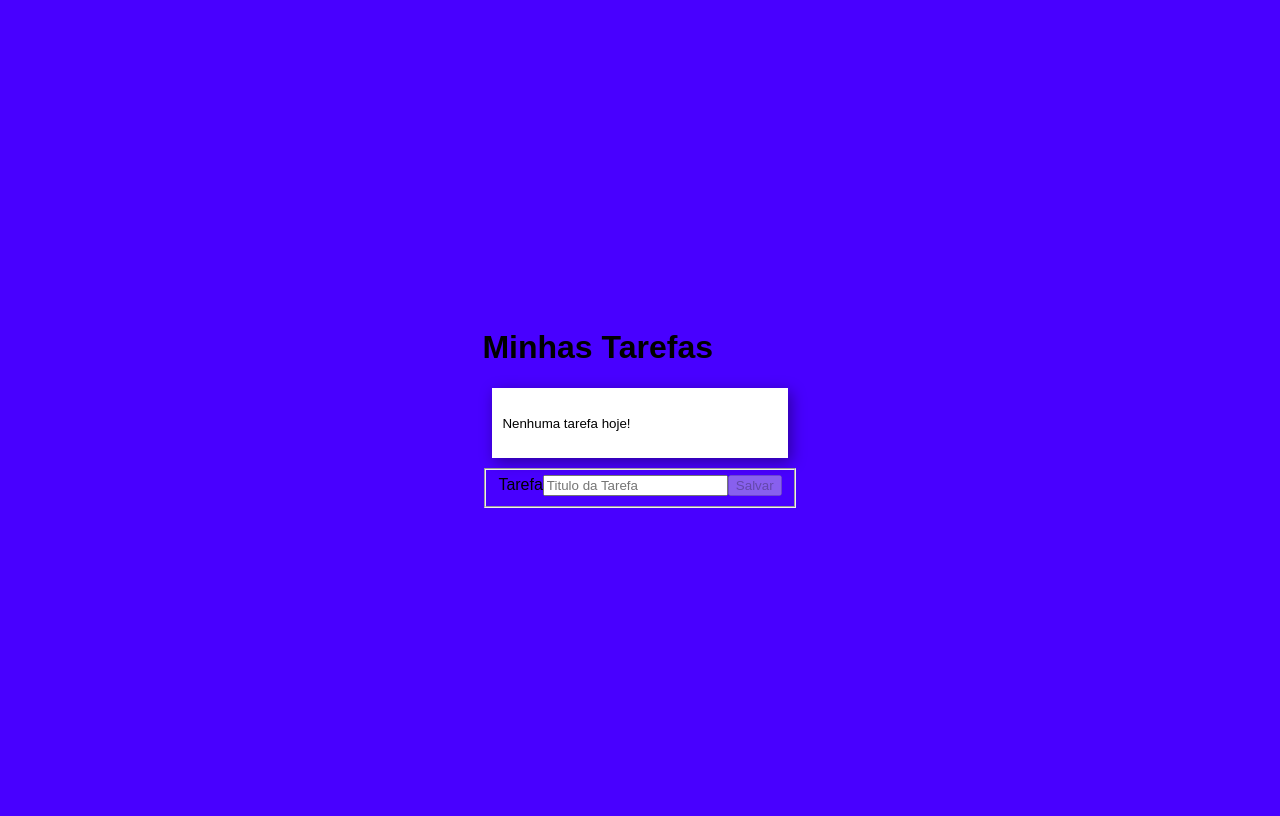
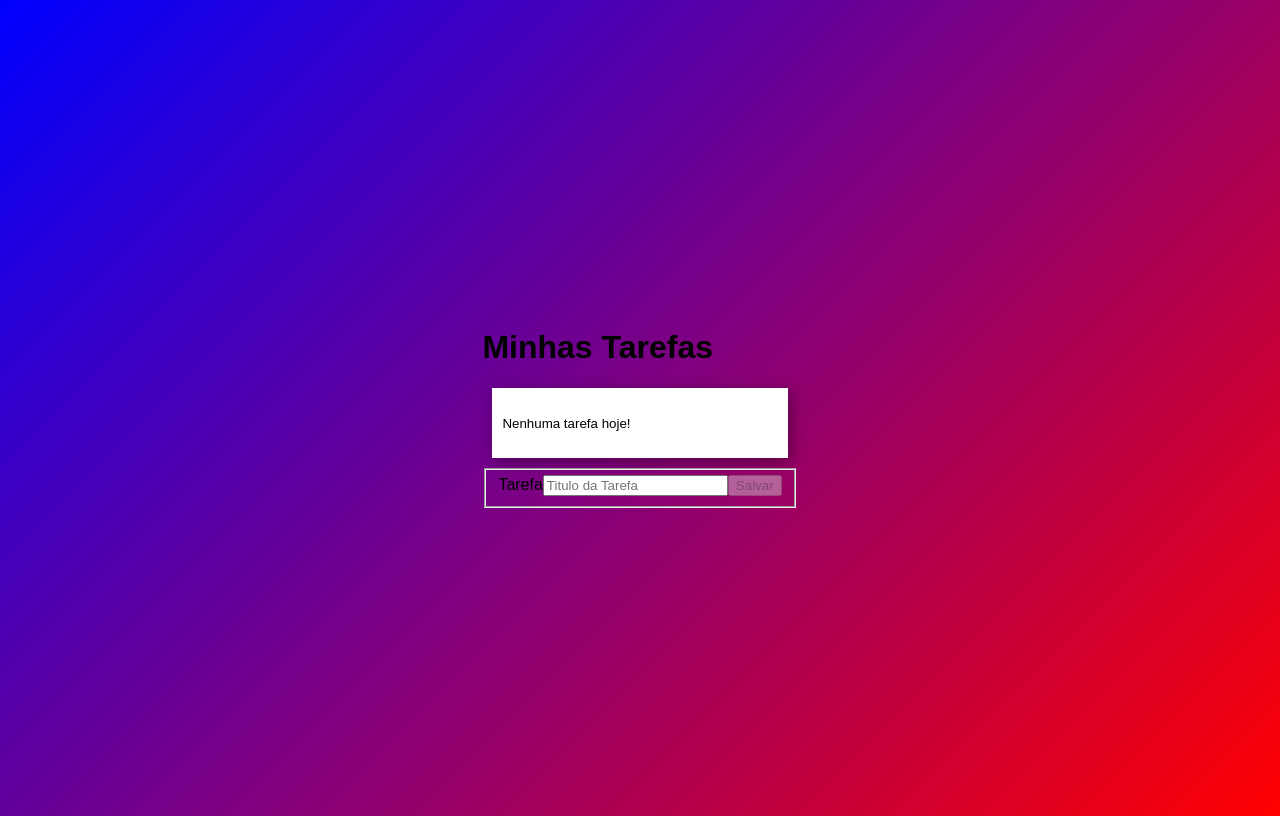
Before and after one commit to jamessonsena/AngularJSBasic, an Angular app in the folder AngularJSBasic/: page / in a window 1280 px wide. Built offline with nearby package versions, Linux system fonts and the light colour scheme.

Commit message:
Melhorando o CSS

```diff
--- a/AngularJSBasic/src/styles.css
+++ b/AngularJSBasic/src/styles.css
@@ -1,14 +1,14 @@
 
 body {
-  height:100vh;
-  display:flex;
-  align-items:center;
-  justify-content:center;
-  font-family:'Mongolian Baiti',sans-serif;
+  height: 100vh;
+  display: flex;
+  align-items: center;
+  justify-content: center;
+  font-family: 'Mongolian Baiti',sans-serif;
   background: #4800ff;
-  background: -moz-linear-gradient(60deg, #4800ff,0%,#c86dd7,100%);
-  background: -webkit-linear-gradient(60deg, #3023ae,0%,#c86dd7,100%);
-  background: linear-gradient(60deg, #3023ae,0%,#c86dd7,100%);
+  background-image: -moz-linear-gradient(-45deg,red,blue);
+  background: -webkit-linear-gradient(-45deg,red,blue);
+  background: linear-gradient(-45deg,red,blue);
 }
 button {
   cursor:pointer;
```
